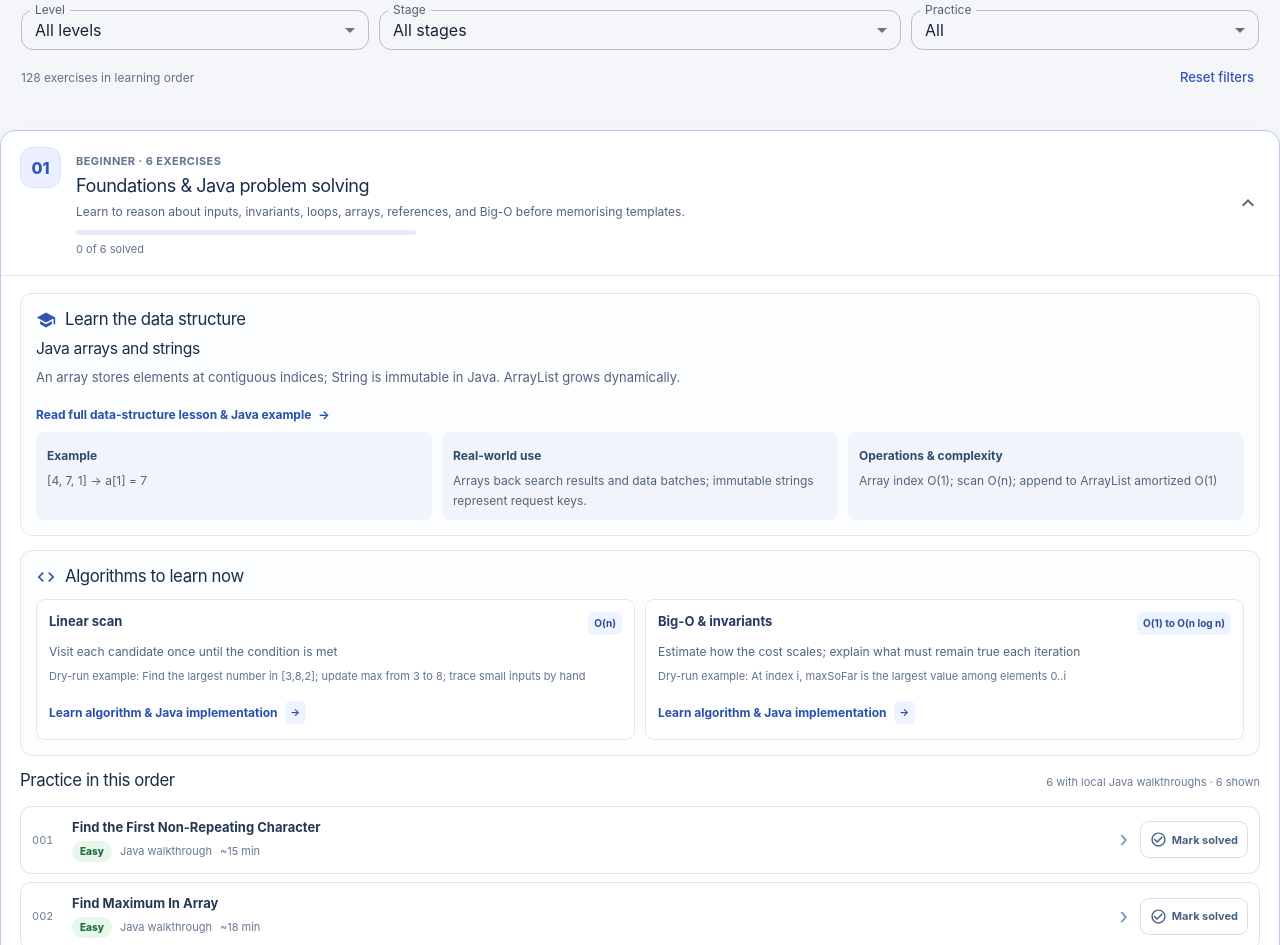
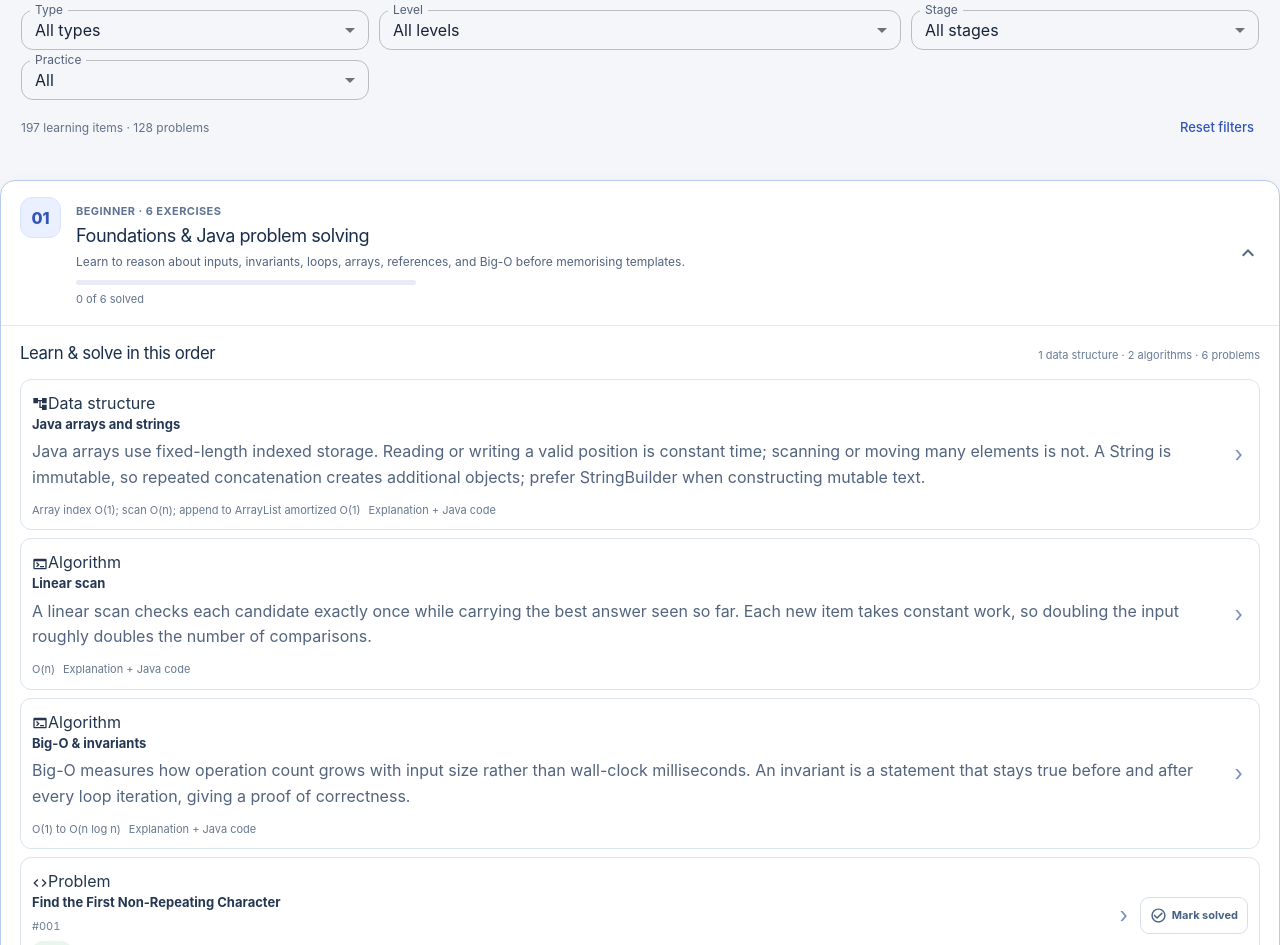
Before and after one commit to yashxag/yashxag.github.io, a React (Vite) app: page /dsa in a window 1280 px wide. Shown: the part 567-1512 px from the top of the page. Built offline with nearby package versions, Linux system fonts and the light colour scheme.

Commit message:
feat(dsa): unify data structures, algorithms and problems as ordered compact learning rows

```diff
--- a/src/Dsa.jsx
+++ b/src/Dsa.jsx
@@ -1,7 +1,7 @@
 import React, {useEffect,useMemo,useState} from 'react';
 import {Link,useParams} from 'react-router-dom';
 import {Alert,Button,Chip,TextField,MenuItem,InputAdornment} from '@mui/material';
-import {ArrowBack,CheckCircleOutline,ContentCopy,Search,ExpandMore,ExpandLess,OpenInNew,School,Code} from '@mui/icons-material';
+import {ArrowBack,CheckCircleOutline,ContentCopy,Search,ExpandMore,ExpandLess,OpenInNew,AccountTree,Code,Terminal} from '@mui/icons-material';
 import ProfolioLoader from './ProfolioLoader.jsx';
 import './dsa-roadmap.css';
 
@@ -35,6 +35,7 @@ function useRoadmap(){
 }
 function CompanyTags({p}){return p.companyEvidence?.length?<div className="learning-company-row">{p.companyEvidence.map((item,i)=><a className="learning-company-tag" href={item.url} key={item.company+i} target="_blank" rel="noreferrer" title={item.label||'Third-party interview report'}>{item.company} <span aria-hidden="true">↗</span></a>)}</div>:null}
 function Difficulty({value}){return <span className={'learning-difficulty level-'+(value||'easy').toLowerCase()}>{value||'Easy'}</span>}
+function LearningTypePill({type}){const Icon=type==='Data structure'?AccountTree:type==='Algorithm'?Terminal:Code;const cls=type==='Data structure'?'structure':type==='Algorithm'?'algorithm':'problem';return <span className={'learning-kind-pill kind-'+cls}><Icon aria-hidden="true" fontSize="inherit"/><span>{type}</span></span>}
 function Solved({slug,progress,toggle}){const done=!!progress[slug];return <button type="button" className={'learning-check '+(done?'is-done':'')} onClick={e=>{e.stopPropagation();toggle(slug)}} aria-pressed={done} aria-label={(done?'Mark unsolved: ':'Mark solved: ')+slug}><CheckCircleOutline fontSize="small"/><span>{done?'Solved':'Mark solved'}</span></button>}
 function Dsa(){const {id}=useParams();const {loading,error,stages,problems,concepts,method}=useRoadmap();const [progress,setProgress]=useState(readProgress);
  useEffect(()=>{if(loading||!problems.length)return;try{const old=JSON.parse(localStorage.getItem(oldKey)||'{}');setProgress(prev=>{const next={...prev};let changed=false;for(const p of problems)if(old[p.id]&&!Object.prototype.hasOwnProperty.call(next,p.slug)){next[p.slug]=true;changed=true}return changed?next:prev})}catch{/* nothing to migrate */}},[loading,problems]);
@@ -47,21 +48,42 @@ function Dsa(){const {id}=useParams();const {loading,error,stages,problems,conce
 }
 function RoadmapHome({stages,problems,concepts,method,progress,toggle}){
  const [mode,setMode]=useState('roadmap'),[expanded,setExpanded]=useState('fundamentals');
- const [search,setSearch]=useState(''),[difficulty,setDifficulty]=useState('All'),[stageFilter,setStageFilter]=useState('All'),[status,setStatus]=useState('All');
+ const [search,setSearch]=useState(''),[typeFilter,setTypeFilter]=useState('All'),[difficulty,setDifficulty]=useState('All'),[stageFilter,setStageFilter]=useState('All'),[status,setStatus]=useState('All');
  const solved=problems.filter(p=>progress[p.slug]).length;
  const worked=problems.filter(p=>p.format==='worked').length;
  const completedStages=stages.filter(s=>s.problemSlugs?.every(slug=>progress[slug])).length;
  const next=problems.find(p=>!progress[p.slug])||problems[0];
- const matches=p=>{
-  const stage=stages.find(s=>s.id===p.stageId);
-  return (!search||(p.title+' '+p.slug+' '+stage?.title).toLowerCase().includes(search.toLowerCase()))
-   &&(difficulty==='All'||p.difficulty===difficulty)
-   &&(stageFilter==='All'||p.stageId===stageFilter)
-   &&(status==='All'||(status==='Solved'?!!progress[p.slug]:status==='Unsolved'?!progress[p.slug]:status==='With Java'?(p.format==='worked'):(p.format!=='worked')));
+ const entriesByStage=useMemo(()=>{
+  const bySlug=new Map(problems.map(p=>[p.slug,p]));
+  const lessonsByStage=new Map(stages.map(s=>[s.id,concepts.filter(c=>c.stageId===s.id)]));
+  return new Map(stages.map(s=>{
+   const lessons=lessonsByStage.get(s.id)||[];
+   const structure=lessons.filter(c=>c.kind==='Data structure').map(lesson=>({key:'lesson-'+s.id+'-'+lesson.id,type:'Data structure',stageId:s.id,lesson}));
+   const algorithms=lessons.filter(c=>c.kind==='Algorithm').map(lesson=>({key:'lesson-'+s.id+'-'+lesson.id,type:'Algorithm',stageId:s.id,lesson}));
+   const exercises=(s.problemSlugs||[]).map(slug=>bySlug.get(slug)).filter(Boolean).map(p=>({key:'problem-'+p.slug,type:'Problem',stageId:s.id,p}));
+   return [s.id,[...structure,...algorithms,...exercises]];
+  }));
+ },[stages,concepts,problems]);
+ const allEntries=stages.flatMap(s=>entriesByStage.get(s.id)||[]);
+ const matches=entry=>{
+  const isProblem=entry.type==='Problem';
+  const p=entry.p;
+  const lesson=entry.lesson;
+  const stage=stages.find(s=>s.id===entry.stageId);
+  const words=(isProblem?[p.title,p.slug,p.topic,p.skills]:[lesson.title,lesson.overview,lesson.kind,lesson.mentalModel,lesson.whenToUse]);
+  const searchable=[...words,stage?.title].filter(Boolean).join(' ').toLowerCase();
+  return (!search.trim()||searchable.includes(search.trim().toLowerCase()))
+   &&(typeFilter==='All'||entry.type===typeFilter)
+   &&(difficulty==='All'||(isProblem&&p.difficulty===difficulty))
+   &&(stageFilter==='All'||entry.stageId===stageFilter)
+   &&(status==='All'||(status==='Solved'&&isProblem&&!!progress[p.slug])
+      ||(status==='Unsolved'&&isProblem&&!progress[p.slug])
+      ||(status==='With Java'&&!!(isProblem?p.javaCode:lesson.javaCode)));
  };
- const byStage=useMemo(()=>new Map(stages.map(s=>[s.id,problems.filter(p=>p.stageId===s.id&&matches(p))])),[stages,problems,search,difficulty,stageFilter,status,progress]);
- const filtered=problems.filter(matches);
- const reset=()=>{setSearch('');setDifficulty('All');setStageFilter('All');setStatus('All')};
+ const filtered=allEntries.filter(matches);
+ const byStage=new Map(stages.map(s=>[s.id,(entriesByStage.get(s.id)||[]).filter(matches)]));
+ const problemCount=filtered.filter(item=>item.type==='Problem').length;
+ const reset=()=>{setSearch('');setTypeFilter('All');setDifficulty('All');setStageFilter('All');setStatus('All')};
  return <div className="dsa-v2">
   <div className="learning-hero">
    <div className="learning-hero-copy"><p className="learning-eyebrow">JAVA · INTERVIEW PREP · BEGINNER TO ADVANCED</p><h1>DSA learning roadmap</h1><p>Learn the data structure, understand the algorithm, solve the pattern, then revisit it. Built for SDE interviews, not random daily question spam.</p></div>
@@ -75,41 +97,53 @@ function RoadmapHome({stages,problems,concepts,method,progress,toggle}){
   <div className="learning-progress" role="progressbar" aria-label="Roadmap completion" aria-valuenow={solved} aria-valuemin={0} aria-valuemax={problems.length||1}><span style={{width:(problems.length?100*solved/problems.length:0)+'%'}}/></div>
   <div className="learning-intro"><div><strong>{completedStages}/{stages.length} stages completed</strong><p>Progress is saved in this browser. A problem counts only after you mark it solved.</p></div>{next&&<Link to={urlFor(next)} className="learning-next">Next: {next.title} <span>→</span></Link>}</div>
   <section className="panel learning-controls" aria-label="Roadmap filters">
-   <div className="learning-mode" role="group" aria-label="View mode"><button className={mode==='roadmap'?'active':''} onClick={()=>setMode('roadmap')} aria-pressed={mode==='roadmap'}>Learning path</button><button className={mode==='all'?'active':''} onClick={()=>setMode('all')} aria-pressed={mode==='all'}>All exercises</button></div>
-   <TextField size="small" fullWidth placeholder="Search problems, stages or algorithms" value={search} onChange={e=>setSearch(e.target.value)} inputProps={{'aria-label':'Search roadmap'}} InputProps={{startAdornment:<InputAdornment position="start"><Search fontSize="small"/></InputAdornment>}}/>
+   <div className="learning-mode" role="group" aria-label="View mode"><button className={mode==='roadmap'?'active':''} onClick={()=>setMode('roadmap')} aria-pressed={mode==='roadmap'}>Learning path</button><button className={mode==='all'?'active':''} onClick={()=>setMode('all')} aria-pressed={mode==='all'}>All learning items</button></div>
+   <TextField size="small" fullWidth placeholder="Search data structures, algorithms or problems" value={search} onChange={e=>setSearch(e.target.value)} inputProps={{'aria-label':'Search roadmap'}} InputProps={{startAdornment:<InputAdornment position="start"><Search fontSize="small"/></InputAdornment>}}/>
    <div className="learning-filter-grid">
+    <TextField select size="small" label="Type" value={typeFilter} onChange={e=>setTypeFilter(e.target.value)}>{['All','Data structure','Algorithm','Problem'].map(x=><MenuItem key={x} value={x}>{x==='All'?'All types':x}</MenuItem>)}</TextField>
     <TextField select size="small" label="Level" value={difficulty} onChange={e=>setDifficulty(e.target.value)}>{['All','Easy','Medium','Hard'].map(x=><MenuItem key={x} value={x}>{x==='All'?'All levels':x}</MenuItem>)}</TextField>
     <TextField select size="small" label="Stage" value={stageFilter} onChange={e=>{setStageFilter(e.target.value);if(e.target.value!=='All')setExpanded(e.target.value)}}><MenuItem value="All">All stages</MenuItem>{stages.map(s=><MenuItem key={s.id} value={s.id}>{s.number}. {s.title}</MenuItem>)}</TextField>
     <TextField select size="small" label="Practice" value={status} onChange={e=>setStatus(e.target.value)}>{['All','Solved','Unsolved','With Java'].map(x=><MenuItem key={x} value={x}>{x}</MenuItem>)}</TextField>
    </div>
-   <div className="learning-filter-footer"><span>{filtered.length} exercises in learning order</span><Button size="small" onClick={reset}>Reset filters</Button></div>
+   <div className="learning-filter-footer"><span>{filtered.length} learning items · {problemCount} problems</span><Button size="small" onClick={reset}>Reset filters</Button></div>
   </section>
   {mode==='roadmap'?<div className="learning-stage-list">
-   {stages.map((s,i)=>{const ps=byStage.get(s.id)||[];const isOpen=expanded===s.id;const done=(s.problemSlugs||[]).filter(slug=>progress[slug]).length;const total=s.problemSlugs?.length||0;const hasFilter=!!(search||difficulty!=='All'||stageFilter!=='All'||status!=='All');if(hasFilter&&!ps.length)return null;
+   {stages.map(s=>{const items=byStage.get(s.id)||[];const ps=items.filter(item=>item.type==='Problem');const isOpen=expanded===s.id;const done=(s.problemSlugs||[]).filter(slug=>progress[slug]).length;const total=s.problemSlugs?.length||0;const hasFilter=!!(search||typeFilter!=='All'||difficulty!=='All'||stageFilter!=='All'||status!=='All');if(hasFilter&&!items.length)return null;
    return <section className={'learning-stage '+(isOpen?'open':'')} key={s.id}>
     <button type="button" className="learning-stage-toggle" aria-expanded={isOpen} onClick={()=>setExpanded(isOpen?'':s.id)}>
      <div className="learning-stage-n"><span>{s.number}</span></div><div className="learning-stage-heading"><span className="learning-stage-level">{s.level} · {total} exercises</span><h2>{s.title}</h2><p>{s.summary}</p><div className="learning-stage-meter"><span style={{width:(total?100*done/total:0)+'%'}}/></div><small>{done} of {total} solved</small></div>{isOpen?<ExpandLess/>:<ExpandMore/>}
     </button>
     {isOpen&&<div className="learning-stage-content">
      {s.prerequisites?.length>0&&<p className="learning-prerequisite"><b>Prerequisite:</b> {s.prerequisites.map(id=>stages.find(x=>x.id===id)?.title||id).join(', ')}</p>}
-     <div className="learning-lesson">
-      <div className="learning-lesson-title"><School fontSize="small"/><h3>Learn the data structure</h3></div>
-      <h4>{s.dataStructure?.name}</h4><p>{s.dataStructure?.description}</p><Link className="learning-topic-link" to={'/dsa/learn/'+s.id+'/ds'}>Read full data-structure lesson & Java example <span aria-hidden="true">→</span></Link>
-      <div className="learning-concept-grid"><div><b>Example</b><p>{s.dataStructure?.example}</p></div><div><b>Real-world use</b><p>{s.dataStructure?.realWorld}</p></div><div><b>Operations & complexity</b><p>{s.dataStructure?.operations}</p></div></div>
-     </div>
-     <div className="learning-lesson"><div className="learning-lesson-title"><Code fontSize="small"/><h3>Algorithms to learn now</h3></div><div className="learning-algos">{s.algorithms?.map((a,index)=><article key={a.name}><div><strong>{a.name}</strong><span>{a.complexity}</span></div><p>{a.description}</p><small>Dry-run example: {a.example}</small><Link className="learning-topic-link" to={'/dsa/learn/'+s.id+'/a'+index}>Learn algorithm & Java implementation <span aria-hidden="true">→</span></Link></article>)}</div></div>
-     <div className="learning-exercises-head"><h3>Practice in this order</h3><small>{ps.filter(p=>p.format==='worked').length} with local Java walkthroughs · {ps.length} shown</small></div>
-     <div className="learning-exercises">{ps.map(p=><ProblemRow key={p.slug} p={p} progress={progress} toggle={toggle}/>)}</div>
+     <div className="learning-exercises-head"><h3>Learn & solve in this order</h3><small>{items.filter(item=>item.type==='Data structure').length} data structure · {items.filter(item=>item.type==='Algorithm').length} algorithms · {ps.length} problems</small></div>
+     <div className="learning-exercises learning-sequence" role="list">{items.map(item=><div role="listitem" key={item.key}>{item.type==='Problem'?<ProblemRow p={item.p} progress={progress} toggle={toggle}/>:<TopicRow lesson={item.lesson} type={item.type}/>}</div>)}</div>
      <p className="learning-checkpoint"><b>Before moving forward:</b> {s.checkpoint}</p>
     </div>}
    </section>})}
-  </div>:<div className="learning-all-list">{filtered.map(p=><ProblemRow key={p.slug} p={p} progress={progress} toggle={toggle} compact/>)}</div>}
-  {!filtered.length&&<div className="panel"><p>No exercises match. Clear the filters to see the whole roadmap.</p><Button onClick={reset}>Clear filters</Button></div>}
+  </div>:<div className="learning-all-list" role="list">{filtered.map(item=><div role="listitem" key={item.key}>{item.type==='Problem'?<ProblemRow p={item.p} progress={progress} toggle={toggle} compact/>:<TopicRow lesson={item.lesson} type={item.type} compact/>}</div>)}</div>}
+  {!filtered.length&&<div className="panel"><p>No learning items match. Clear the filters to see the whole roadmap.</p><Button onClick={reset}>Clear filters</Button></div>}
   <section className="panel learning-method"><h2>How to practice without fooling yourself</h2><ol>{method.map((s,i)=><li key={i}>{s}</li>)}</ol><p><b>Company tags:</b> Only shown when a linked third-party report associates the exercise with a company. They are not verified employer question banks or guarantees of repeat appearances.</p><p><b>Full learning material:</b> Each of the {worked} worked exercises includes Java code, complexity comparisons, tests and a dry run. The {concepts.length} data-structure and algorithm lessons have separate explanations and Java examples. Baseline approaches do not always include a second full code listing.</p></section>
  </div>;
 }
+function TopicRow({lesson,type,compact=false}){return <article className={'learning-problem learning-topic-row'+(compact?' compact':'')}>
+ <Link to={'/dsa/learn/'+lesson.stageId+'/'+lesson.id} className="learning-problem-link">
+  <div className="learning-problem-title">
+   <div className="learning-item-title-line"><LearningTypePill type={type}/><strong>{lesson.title}</strong></div>
+   <p className="learning-item-summary">{lesson.overview}</p>
+   <div className="learning-problem-meta"><span>{type==='Algorithm'?lesson.timeComplexity:lesson.operations}</span><span>Explanation + Java code</span></div>
+  </div>
+  <span className="learning-problem-arrow" aria-hidden="true">›</span>
+ </Link>
+ </article>}
 function ProblemRow({p,progress,toggle,compact=false}){const done=!!progress[p.slug];return <article className={'learning-problem '+(done?'finished':'')+(compact?' compact':'')}>
- <Link to={urlFor(p)} className="learning-problem-link"><span className="learning-problem-index">{String(p.order).padStart(3,'0')}</span><div className="learning-problem-title"><strong>{p.title}</strong><div className="learning-problem-meta"><Difficulty value={p.difficulty}/><span>{p.format==='worked'?'Java walkthrough':'External practice'}</span><span>~{p.estimatedMinutes||25} min</span></div><CompanyTags p={p}/></div><span className="learning-problem-arrow" aria-hidden="true">›</span></Link>
+ <Link to={urlFor(p)} className="learning-problem-link">
+  <div className="learning-problem-title">
+   <div className="learning-item-title-line"><LearningTypePill type="Problem"/><strong>{p.title}</strong><span className="learning-problem-index">#{String(p.order).padStart(3,'0')}</span></div>
+   <div className="learning-problem-meta"><Difficulty value={p.difficulty}/><span>{p.format==='worked'?'Java walkthrough':'External practice'}</span><span>~{p.estimatedMinutes||25} min</span></div>
+   <CompanyTags p={p}/>
+  </div>
+  <span className="learning-problem-arrow" aria-hidden="true">›</span>
+ </Link>
  <Solved slug={p.slug} progress={progress} toggle={toggle}/>
  </article>}
 function ProblemDetail({p,stage,progress,toggle}){
```
